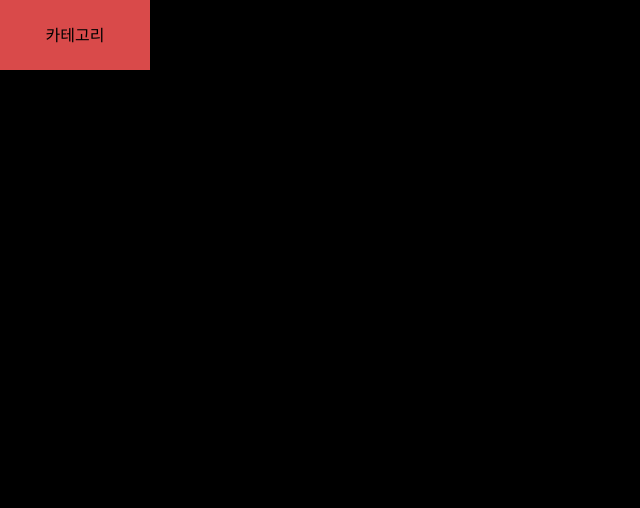
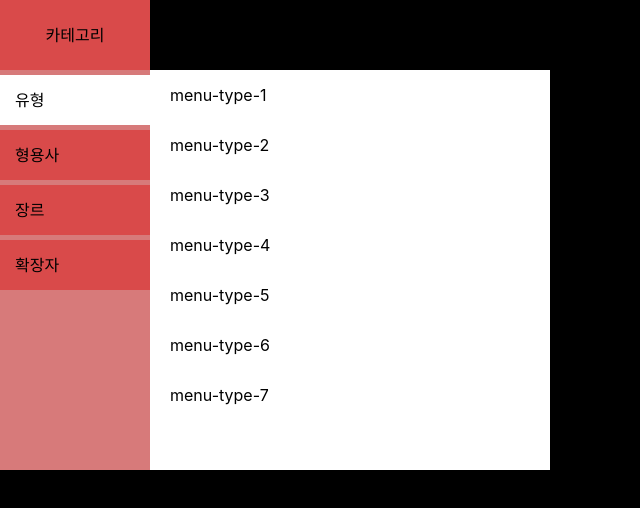
Before and after one commit to kyw0716/category, a Next.js app: page / in a window 1280 px wide. Shown: the top 508 px of the page, without its empty margins (0-640 px from the left). Built offline with nearby package versions, Linux system fonts and the light colour scheme.

Commit message:
fix : 카테고리 버튼 클릭 방식에서 hover 방식으로 변경

```diff
--- a/component/feat/navigation/Category.tsx
+++ b/component/feat/navigation/Category.tsx
@@ -4,6 +4,7 @@ import SubNav from './SubNav'
 import CatJson from '../../share/Category.json'
 import Content from './Content'
 import styled from 'styled-components'
+import { menu } from '../../share/menu'
 
 const StyledCategory = styled.div`
     display: flex;
@@ -28,11 +29,12 @@ const StyledMenuLeft = styled.div`
 `;
 
 const Category = () =>{
-    const [isClicked, setIsClicked] = useState(false);
+    const [isHovered, setIsHovered] = useState(false);
     const [dropDownName, setDropDownName] = useState("");
 
-    const onClick = () =>{
-        setIsClicked(current => !current);
+    const CategoryButtonOnHover = () => {
+        setDropDownName("type");
+        setIsHovered(true);
     }
 
     const onEnter = (e : React.MouseEvent<HTMLDivElement>) => {
@@ -41,41 +43,38 @@ const Category = () =>{
 
     const onLeave = () => {
         setDropDownName("");
+        setIsHovered(false);
     }
 
     return(
         <StyledCategory>
             <Nav
-                onClick={onClick}
+                onHover={CategoryButtonOnHover}
                 nav="카테고리"
             />
             <StyledMenuBox onMouseLeave={onLeave}>
                 {
-                    isClicked === true ?
+                    isHovered &&
                     <>
                     <StyledMenuLeft>
                         {
-                            CatJson.map((current)=>{
-                                return(
+                            CatJson.map(current=>
                                     <SubNav
                                         key={current.id}
                                         onEnter={onEnter}
                                         nav={current.nav}
                                         id={current.id}
+                                        dropDownName={dropDownName}
                                     />
-                                )
-                            })
+                            )
                         }
                     </StyledMenuLeft>
-                    </> :
-                    null
+                    </>
                 }
                 {
-                    dropDownName === "" ?
-                        null
-                        :
+                    dropDownName === "" ||
                         <Content
-                            innerText={dropDownName}
+                            innerText={dropDownName as keyof typeof menu}
                         />
                 }
             </StyledMenuBox>
--- a/component/feat/navigation/Content.tsx
+++ b/component/feat/navigation/Content.tsx
@@ -1,9 +1,8 @@
-import React, { useEffect } from 'react';
 import styled from 'styled-components';
-import menu from '../../share/menu.json'
+import {menu} from '../../share/menu';
 
 interface cProps{
-    innerText : string;
+    innerText : keyof typeof menu;
 }
 
 const StyledContentBox = styled.div`
@@ -29,32 +28,9 @@ const Content = ({innerText} : cProps) => {
     return(
         <StyledContentBox>
             {
-                innerText === "type" ? menu.type.map((current)=>{
-                    return(
-                        <StyledContent id={current.id} onClick={onClick}>{current.name}</StyledContent>
-                    )
-                }) : null
-            }
-            {
-                innerText === "adjective" ? menu.adjective.map((current)=>{
-                    return(
-                        <StyledContent id={current.id} onClick={onClick}>{current.name}</StyledContent>
-                    )
-                }) : null
-            }
-            {
-                innerText === "genre" ? menu.genre.map((current)=>{
-                    return(
-                        <StyledContent id={current.id} onClick={onClick}>{current.name}</StyledContent>
-                    )
-                }) : null
-            }
-            {
-                innerText === "extension" ? menu.extension.map((current)=>{
-                    return(
-                        <StyledContent id={current.id} onClick={onClick}>{current.name}</StyledContent>
-                    )
-                }) : null
+                menu[innerText].map((current) =>
+                <StyledContent key={current.id} id={current.id} onClick={onClick}>{current.name}</StyledContent>
+                )
             }
         </StyledContentBox>
     )
--- a/component/feat/navigation/Nav.tsx
+++ b/component/feat/navigation/Nav.tsx
@@ -1,8 +1,8 @@
 import styled from 'styled-components';
 
-interface nProps{
-    onClick : React.MouseEventHandler<HTMLDivElement>;
-    nav : string;
+type nProps = {
+    onHover : React.MouseEventHandler<HTMLDivElement>
+    nav : string
 }
 
 const StyledNav = styled.div`
@@ -13,9 +13,9 @@ const StyledNav = styled.div`
     background-color: #D94A4A;
 `;
 
-const Nav = ({onClick, nav} : nProps) => {
+const Nav = ({nav, onHover} : nProps) => {
     return(
-        <StyledNav onClick={onClick}>
+        <StyledNav onMouseEnter={onHover}>
             {nav}
         </StyledNav>
     )
--- a/component/feat/navigation/SubNav.tsx
+++ b/component/feat/navigation/SubNav.tsx
@@ -1,9 +1,10 @@
 import styled from 'styled-components';
 
-interface sProps{
+type sProps = {
     onEnter : React.MouseEventHandler<HTMLSpanElement>
-    nav : string;
-    id : string;
+    nav : string
+    id : string
+    dropDownName : string
 }
 
 const StyledSpan = styled.span`
@@ -13,17 +14,31 @@ const StyledSpan = styled.span`
     padding-left: 15px;
     background-color: #D94A4A;
     margin-bottom: 5px;
-
-    &:hover{
-        background-color: white;
-    }
 `;
 
-const SubNav = ({onEnter, nav, id} : sProps) => {
+const StyledSpanHover = styled.span`
+    width: inherit;
+    height: 50px;
+    line-height: 50px;
+    padding-left: 15px;
+    background-color: white;
+    margin-bottom: 5px;
+`
+
+const SubNav = ({onEnter, nav, id, dropDownName} : sProps) => {
     return(
-        <StyledSpan id={id} onMouseEnter={onEnter}>
-            {nav}
-        </StyledSpan>
+        <>
+        {
+            dropDownName === id ?
+            <StyledSpanHover id={id} onMouseEnter={onEnter}>
+                {nav}
+            </StyledSpanHover>
+            :
+            <StyledSpan id={id} onMouseEnter={onEnter}>
+                {nav}
+            </StyledSpan>
+        }
+        </>
     );
 }
 
--- a/component/share/menu.json
+++ b/component/share/menu.ts
@@ -1,4 +1,4 @@
-{
+export const menu = {
     "type":[
         {
             "id" : "type-1",
```
